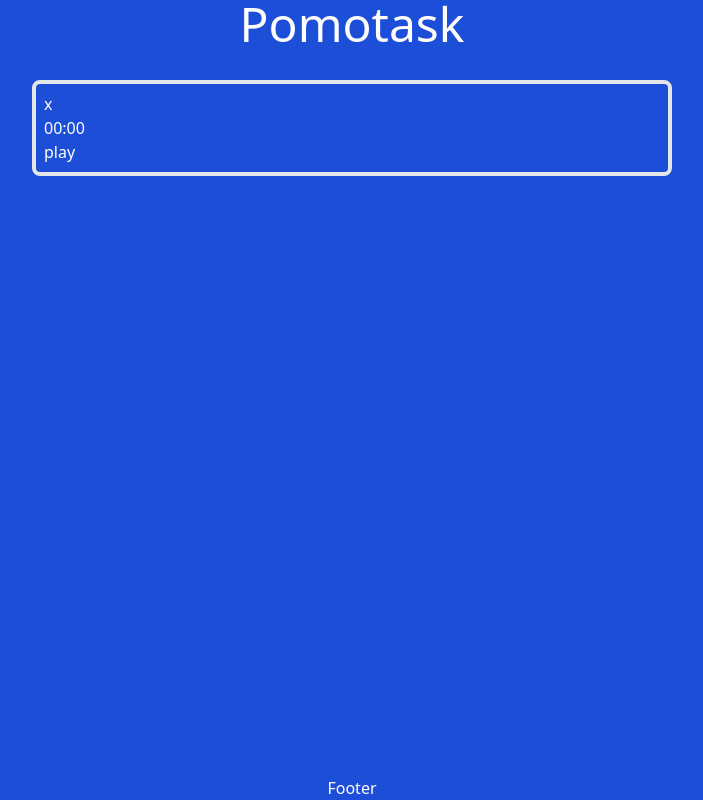
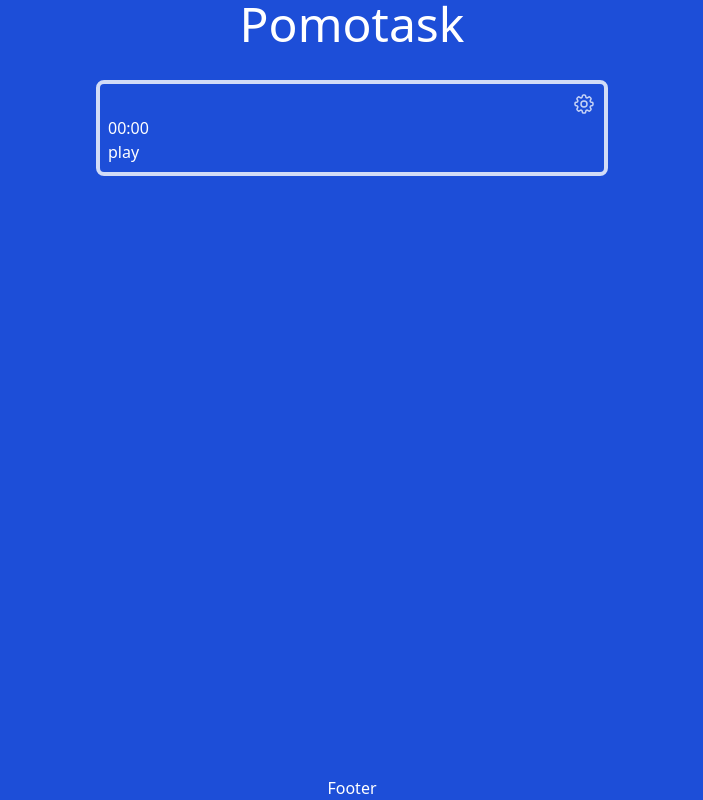
Before and after one commit to Jiyuu5/Pomotask, a React (Vite) app: page / in a window 1280 px wide. Shown: the whole page, without its empty margins (288-991 px from the left). Built offline with nearby package versions, Linux system fonts and the light colour scheme.

Commit message:
Add menu icon to timer

```diff
--- a/src/components/PomodoroTimer.jsx
+++ b/src/components/PomodoroTimer.jsx
@@ -1,7 +1,27 @@
 export default function PomodoroTimer() {
   return (
-    <div className="mx-auto w-1/2 border-4 rounded-lg py-2 px-2">
-      <div id="menuBar">x</div>
+    <div className="mx-auto w-2/5 border-4 border-white border-opacity-80 rounded-lg py-2 px-2">
+      <div id="timerMenuBar">
+        <svg
+          xmlns="http://www.w3.org/2000/svg"
+          fill="none"
+          viewBox="0 0 24 24"
+          strokeWidth="1.5"
+          stroke="currentColor"
+          className="size-6 opacity-75 ml-auto hover:opacity-100 hover:cursor-pointer"
+        >
+          <path
+            strokeLinecap="round"
+            strokeLinejoin="round"
+            d="M10.343 3.94c.09-.542.56-.94 1.11-.94h1.093c.55 0 1.02.398 1.11.94l.149.894c.07.424.384.764.78.93.398.164.855.142 1.205-.108l.737-.527a1.125 1.125 0 0 1 1.45.12l.773.774c.39.389.44 1.002.12 1.45l-.527.737c-.25.35-.272.806-.107 1.204.165.397.505.71.93.78l.893.15c.543.09.94.559.94 1.109v1.094c0 .55-.397 1.02-.94 1.11l-.894.149c-.424.07-.764.383-.929.78-.165.398-.143.854.107 1.204l.527.738c.32.447.269 1.06-.12 1.45l-.774.773a1.125 1.125 0 0 1-1.449.12l-.738-.527c-.35-.25-.806-.272-1.203-.107-.398.165-.71.505-.781.929l-.149.894c-.09.542-.56.94-1.11.94h-1.094c-.55 0-1.019-.398-1.11-.94l-.148-.894c-.071-.424-.384-.764-.781-.93-.398-.164-.854-.142-1.204.108l-.738.527c-.447.32-1.06.269-1.45-.12l-.773-.774a1.125 1.125 0 0 1-.12-1.45l.527-.737c.25-.35.272-.806.108-1.204-.165-.397-.506-.71-.93-.78l-.894-.15c-.542-.09-.94-.56-.94-1.109v-1.094c0-.55.398-1.02.94-1.11l.894-.149c.424-.07.765-.383.93-.78.165-.398.143-.854-.108-1.204l-.526-.738a1.125 1.125 0 0 1 .12-1.45l.773-.773a1.125 1.125 0 0 1 1.45-.12l.737.527c.35.25.807.272 1.204.107.397-.165.71-.505.78-.929l.15-.894Z"
+          />
+          <path
+            strokeLinecap="round"
+            strokeLinejoin="round"
+            d="M15 12a3 3 0 1 1-6 0 3 3 0 0 1 6 0Z"
+          />
+        </svg>
+      </div>
       <div id="timerDisplay">
         <p>00:00</p>
       </div>
```
